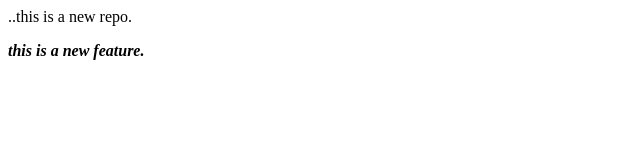
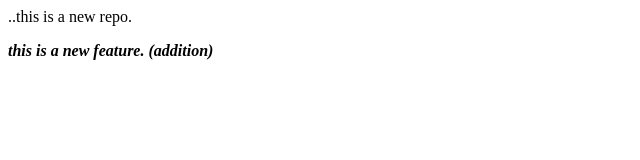
Before and after one commit to agr1maa/localrepo, a plain HTML site: page index.html in a window 1280 px wide. Shown: the full height of the page, 0-640 px from the left. Drawn offline with Linux system fonts and the light colour scheme.

Commit message:
addition

```diff
--- a/index.html
+++ b/index.html
@@ -1,3 +1,3 @@
 <p> ..this is a new repo.</p>
 
-<div> <b> <i> this is a new feature.</i></b> </div>
+<div> <b> <i> this is a new feature. (addition) </i></b> </div>
```
